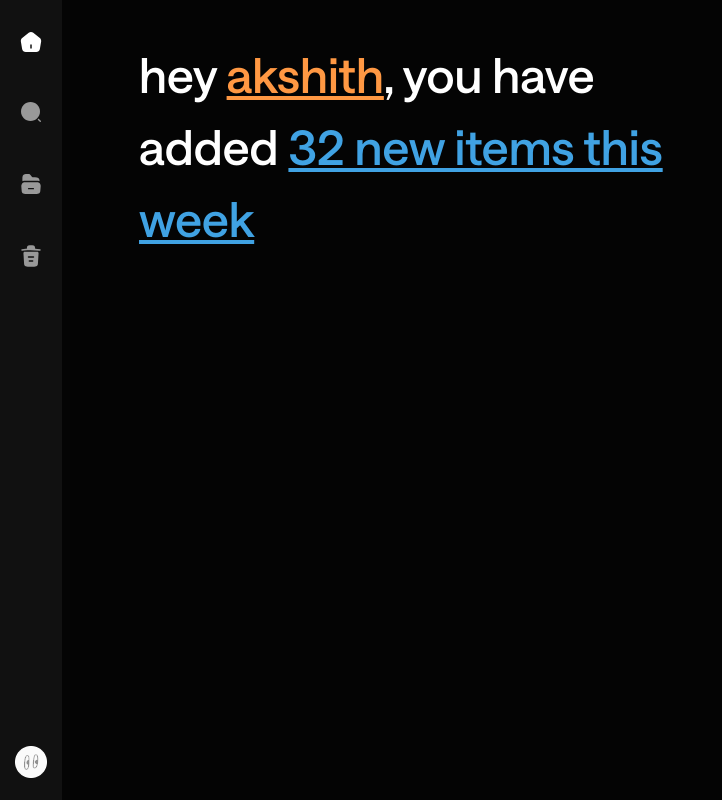
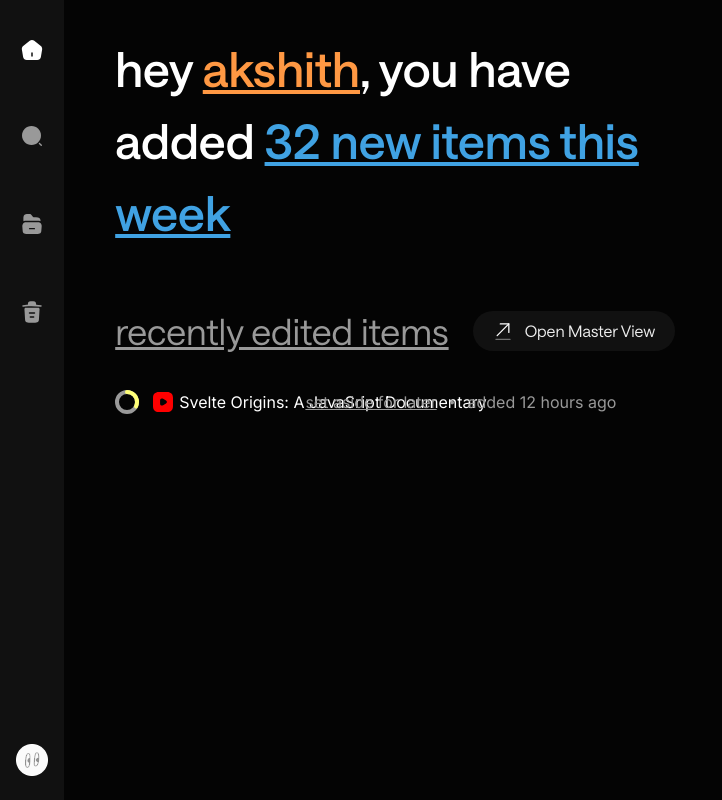
Before and after one commit to akshithio/ingest, a Next.js app: page / in a window 1280 px wide. Shown: the whole page, without its empty margins (0-722 px from the left). Built offline with nearby package versions, Linux system fonts and the light colour scheme.

Commit message:
work on more front-end and icon triage

```diff
--- a/src/app/page.tsx
+++ b/src/app/page.tsx
@@ -8,38 +8,79 @@ import BinIcon from "ingest/icons/BinIcon";
 import FolderIcon from "ingest/icons/FolderIcon";
 import SearchIcon from "ingest/icons/SearchIcon";
 import HomeIcon from "ingest/icons/HomeIcon";
-
-//
+import ExpandIcon from "ingest/icons/ExpandIcon";
+import ProgressIcon from "ingest/icons/ProgressIcon";
+import VideoIcon from "ingest/icons/VideoIcon";
 
 export default function Home() {
-  const [isUserCard, setIsUserCard] = useState(false);
   const [activeWindow, setActiveWindow] = useState<
     "home" | "search" | "folder" | "bin"
   >("home");
+  const [hoveredIcon, setHoveredIcon] = useState<
+    "home" | "search" | "folder" | "bin" | null
+  >(null);
+  const [isUserCard, setIsUserCard] = useState(false);
+
+  const handleMouseEnter = (icon: "home" | "search" | "folder" | "bin") => {
+    setHoveredIcon(icon);
+  };
+
+  const handleMouseLeave = () => {
+    setHoveredIcon(null);
+  };
 
   return (
     <main className="bg-[#040404] w-screen h-screen text-white flex">
       <div className="absolute top-0 h-8 w-full" data-tauri-drag-region />
       {/* TODO: w-12 when maximised and w-16 when minimised */}{" "}
       <div className="h-screen w-[64px] bg-[#111] py-[32px] px-[16px] flex flex-col items-center relative">
-        <button onClick={() => setActiveWindow("home")}>
+        <button
+          onClick={() => setActiveWindow("home")}
+          onMouseEnter={() => handleMouseEnter("home")}
+          onMouseLeave={handleMouseLeave}
+          className={`p-2 rounded ${
+            hoveredIcon === "home" ? "bg-gray-700" : ""
+          }`}
+        >
           <HomeIcon isActive={activeWindow === "home"} />
         </button>
 
-        <div className="mt-[48px]" />
+        <span className="mt-[48px]" />
 
-        <button onClick={() => setActiveWindow("search")}>
+        <button
+          onClick={() => setActiveWindow("search")}
+          onMouseEnter={() => handleMouseEnter("search")}
+          onMouseLeave={handleMouseLeave}
+          className={`p-2 rounded ${
+            hoveredIcon === "search" ? "bg-gray-700" : ""
+          }`}
+        >
           <SearchIcon isActive={activeWindow === "search"} />
         </button>
 
-        <div className="mt-[48px]" />
-        <button onClick={() => setActiveWindow("folder")}>
+        <span className="mt-[48px]" />
+
+        <button
+          onClick={() => setActiveWindow("folder")}
+          onMouseEnter={() => handleMouseEnter("folder")}
+          onMouseLeave={handleMouseLeave}
+          className={`p-2 rounded ${
+            hoveredIcon === "folder" ? "bg-gray-700" : ""
+          }`}
+        >
           <FolderIcon isActive={activeWindow === "folder"} />
         </button>
 
-        <div className="mt-[48px]" />
+        <span className="mt-[48px]" />
 
-        <button onClick={() => setActiveWindow("bin")}>
+        <button
+          onClick={() => setActiveWindow("bin")}
+          onMouseEnter={() => handleMouseEnter("bin")}
+          onMouseLeave={handleMouseLeave}
+          className={`p-2 rounded ${
+            hoveredIcon === "bin" ? "bg-gray-700" : ""
+          }`}
+        >
           <BinIcon isActive={activeWindow === "bin"} />
         </button>
 
@@ -47,7 +88,7 @@ export default function Home() {
           <button
             onMouseEnter={() => setIsUserCard(true)}
             onMouseLeave={() => setIsUserCard(false)}
-            className="hover:bg-slate-50 relative cursor-pointer"
+            className="hover:bg-gray-700 p-2 rounded relative cursor-pointer"
           >
             <Image
               src="/profile-pic.png"
@@ -63,11 +104,11 @@ export default function Home() {
           </button>
         </div>
       </div>
-      <div className="w-full h-screen px-[6%] py-[3%]">
+      <div className="w-full h-screen px-[4%] py-[2.5%]">
         {activeWindow === "home" && (
           <div>
             <h1
-              className={`${saans.className} font-medium text-white text-[48px] w-[50%]`}
+              className={`${saans.className} font-medium text-[48px] w-[50%]`}
             >
               hey <span className="underline text-[#FF9843]">akshith</span>, you
               have added{" "}
@@ -75,6 +116,46 @@ export default function Home() {
                 32 new items this week
               </span>
             </h1>
+            <div className="flex mt-[5%] items-center">
+              <h1
+                className={`${saans.className} font- text-[#999] text-[36px] underline`}
+              >
+                recently edited items
+              </h1>
+
+              <div className="ml-[24px] px-[20px] py-[8px] bg-[#111] rounded-[34px] flex items-center">
+                <ExpandIcon dimension={20} />
+                <h1
+                  className={`${saans.className} text-[16px] text-[#eee] ml-[12px]`}
+                >
+                  Open Master View
+                </h1>
+              </div>
+            </div>
+
+            <div className="mt-[32px]">
+              <div className="flex items-center w-[45%] relative">
+                <div className="flex items-center">
+                  <ProgressIcon percentage={32} />
+                  <span className="ml-[12px]" />
+                  <VideoIcon />
+                  {/* consider reducing size of video icon? */}
+                  <h1 className="ml-[4px]">
+                    Svelte Origins: A JavaSript Documentary
+                  </h1>
+                </div>
+                <div className="flex items-center absolute right-0 text-[#999]">
+                  <button>
+                    <h1 className="underline">set aside for later</h1>
+                    {/* TODO: add dotted underline */}
+                  </button>
+
+                  <h1 className="mx-[12px] text-[12px]">•</h1>
+
+                  <h1 className="">added 12 hours ago</h1>
+                </div>
+              </div>
+            </div>
           </div>
         )}
       </div>
--- /dev/null
+++ b/src/icons/ExpandIcon.tsx
@@ -0,0 +1,45 @@
+import React from "react";
+
+interface SVGProps {
+  dimension?: number;
+}
+
+const ExpandIcon: React.FC<SVGProps> = ({ dimension = 24 }) => {
+  return (
+    <svg
+      width={dimension}
+      height={dimension}
+      viewBox={`0 0 24 24`}
+      fill="none"
+      xmlns="http://www.w3.org/2000/svg"
+    >
+      <path
+        opacity="0.4"
+        d="M3.5 22H20.5"
+        stroke="white"
+        stroke-width="1.5"
+        stroke-miterlimit="10"
+        stroke-linecap="round"
+        stroke-linejoin="round"
+      />
+      <path
+        d="M19 3.50195L5 17.502"
+        stroke="white"
+        stroke-width="1.5"
+        stroke-miterlimit="10"
+        stroke-linecap="round"
+        stroke-linejoin="round"
+      />
+      <path
+        d="M8.73 3.50195L19 3.50195V13.772"
+        stroke="white"
+        stroke-width="1.5"
+        stroke-miterlimit="10"
+        stroke-linecap="round"
+        stroke-linejoin="round"
+      />
+    </svg>
+  );
+};
+
+export default ExpandIcon;
--- /dev/null
+++ b/src/icons/ProgressIcon.tsx
@@ -0,0 +1,49 @@
+import React from "react";
+
+interface SVGProps {
+  dimension?: number;
+  percentage?: number;
+  status?: "todo" | "in-progress" | "completed";
+}
+
+const ProgressIcon: React.FC<SVGProps> = ({
+  dimension = 24,
+  percentage = 0,
+}) => {
+  const radius = 10;
+  const circumference = 2 * Math.PI * radius;
+  const dashOffset = circumference - (percentage / 100) * circumference;
+
+  return (
+    <svg
+      width={dimension}
+      height={dimension}
+      viewBox="0 0 24 24"
+      fill="none"
+      xmlns="http://www.w3.org/2000/svg"
+    >
+      <circle
+        cx="12"
+        cy="12"
+        r={radius}
+        stroke="#999999"
+        strokeWidth="4"
+        fill="none"
+      />
+      <circle
+        cx="12"
+        cy="12"
+        r={radius}
+        stroke="#FFFF77"
+        strokeWidth="4"
+        fill="none"
+        strokeDasharray={circumference}
+        strokeDashoffset={dashOffset}
+        strokeLinecap="round"
+        transform="rotate(-90 12 12)"
+      />
+    </svg>
+  );
+};
+
+export default ProgressIcon;
--- /dev/null
+++ b/src/icons/VideoIcon.tsx
@@ -0,0 +1,28 @@
+import React from "react";
+
+interface SVGProps {
+  dimension?: number;
+  fill?: string;
+}
+
+const VideoIcon: React.FC<SVGProps> = ({
+  dimension = 24,
+  fill = "#f00",
+}) => {
+  return (
+    <svg
+      width={dimension}
+      height={dimension}
+      viewBox="0 0 24 24"
+      fill="none"
+      xmlns="http://www.w3.org/2000/svg"
+    >
+      <path
+        d="M16.19 2H7.81C4.17 2 2 4.17 2 7.81V16.18C2 19.83 4.17 22 7.81 22H16.18C19.82 22 21.99 19.83 21.99 16.19V7.81C22 4.17 19.83 2 16.19 2ZM14.66 13.73L13.38 14.47L12.1 15.21C10.45 16.16 9.1 15.38 9.1 13.48V12V10.52C9.1 8.61 10.45 7.84 12.1 8.79L13.38 9.53L14.66 10.27C16.31 11.22 16.31 12.78 14.66 13.73Z"
+        fill={fill}
+      />
+    </svg>
+  );
+};
+
+export default VideoIcon;
```
Also changed, not shown: 1 other file (tests, documents, lock files or other folders).
